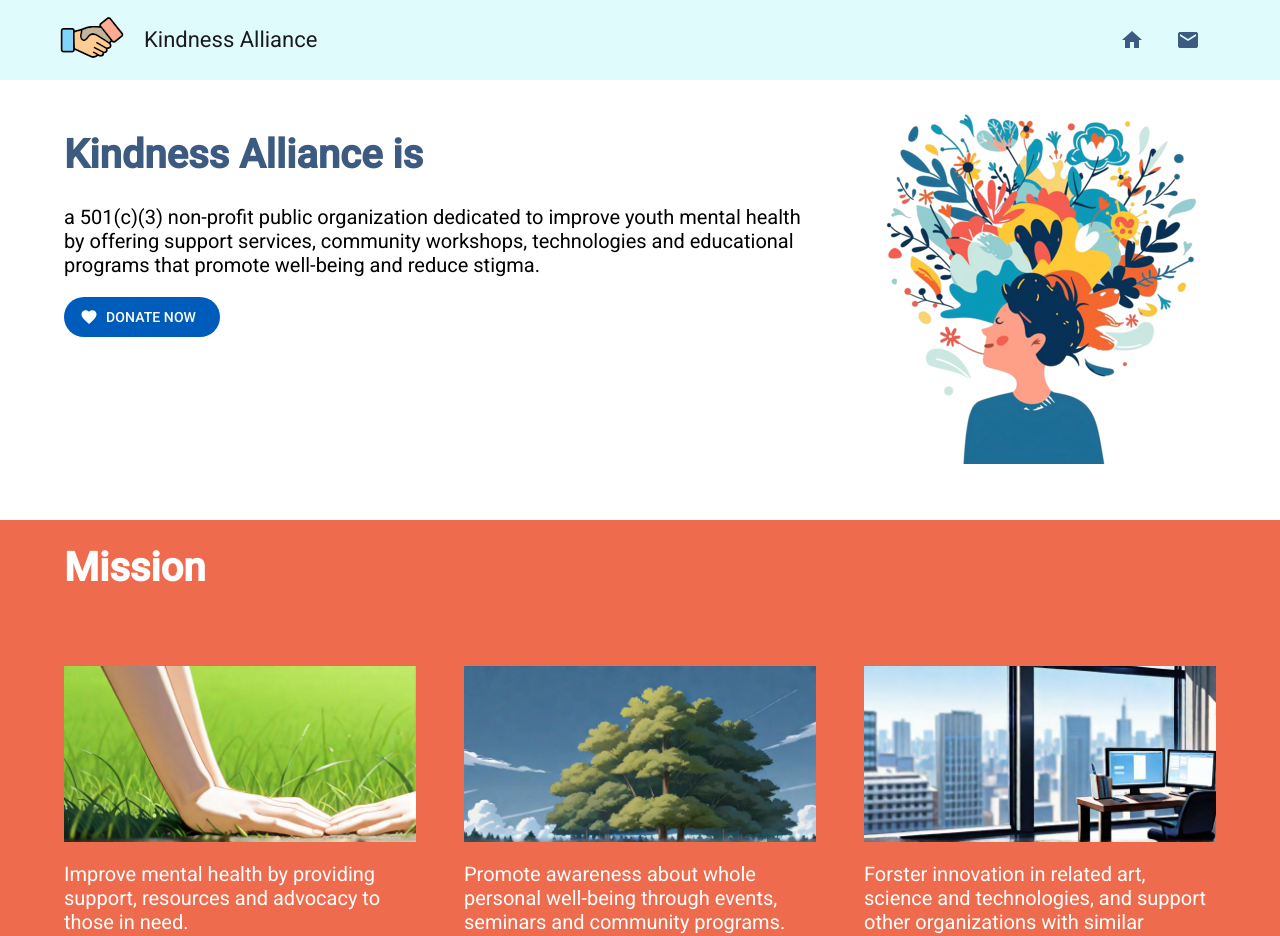
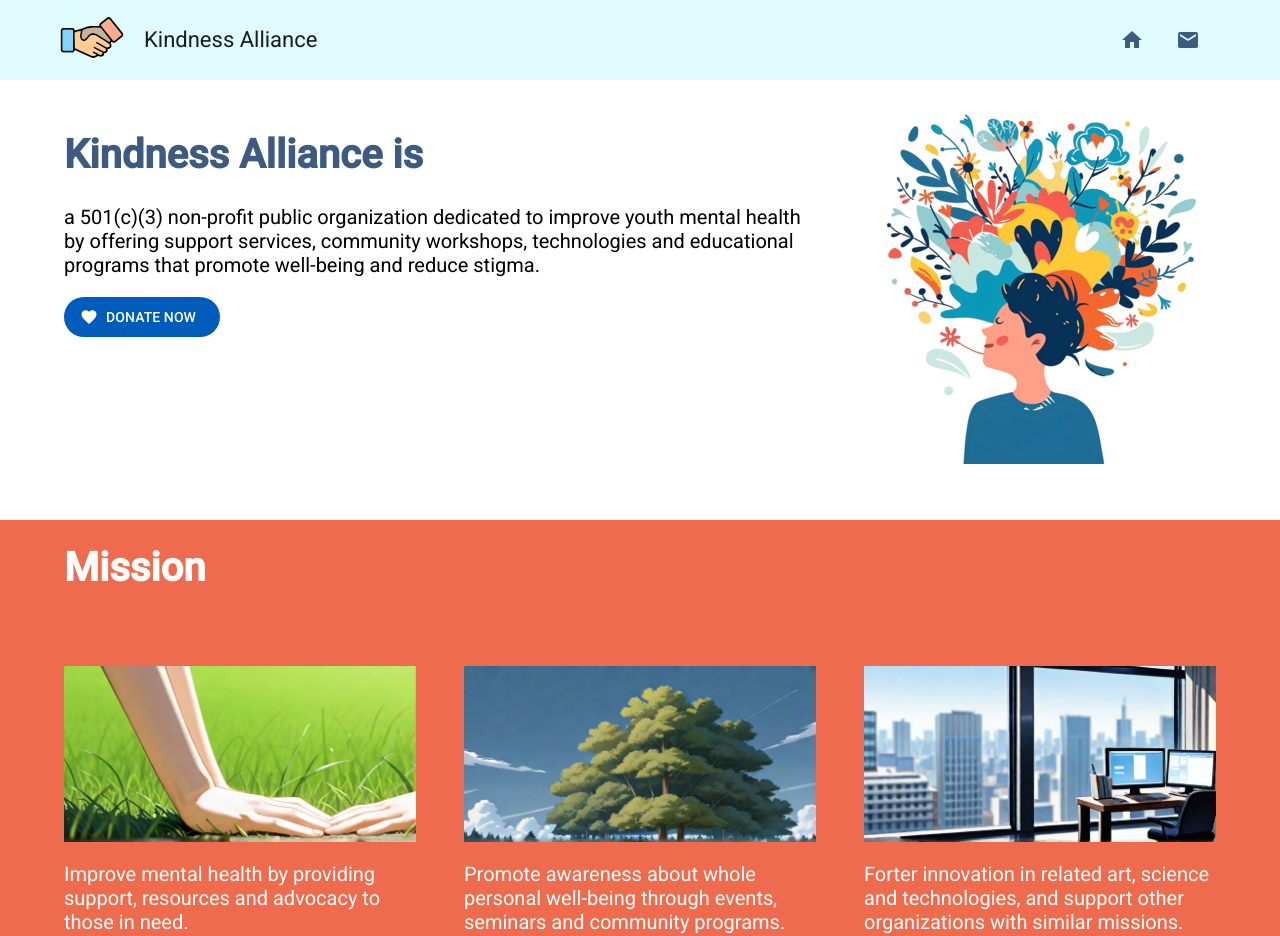
Before and after one commit to kindnessally/kindnessally.github.io, an Angular app: page / in a window 1280 px wide. Shown: the top 936 px of the page. Built offline with nearby package versions, Linux system fonts and the light colour scheme.

Commit message:
Fix a typo

```diff
--- a/src/home/home.html
+++ b/src/home/home.html
@@ -56,7 +56,7 @@
             alt="Art, science and technology."/>
           <mat-card-content>
             <p>
-              Forster innovation in related art, science and technologies,
+              Forter innovation in related art, science and technologies,
               and support other organizations with similar missions.
             </p>
           </mat-card-content>
```
